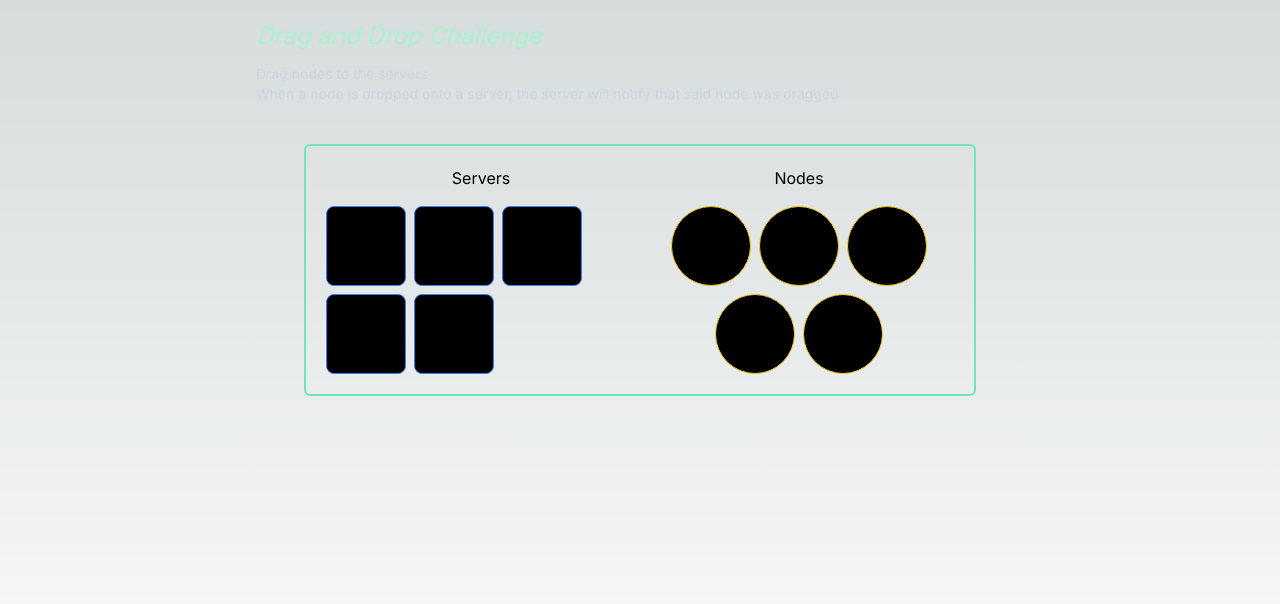
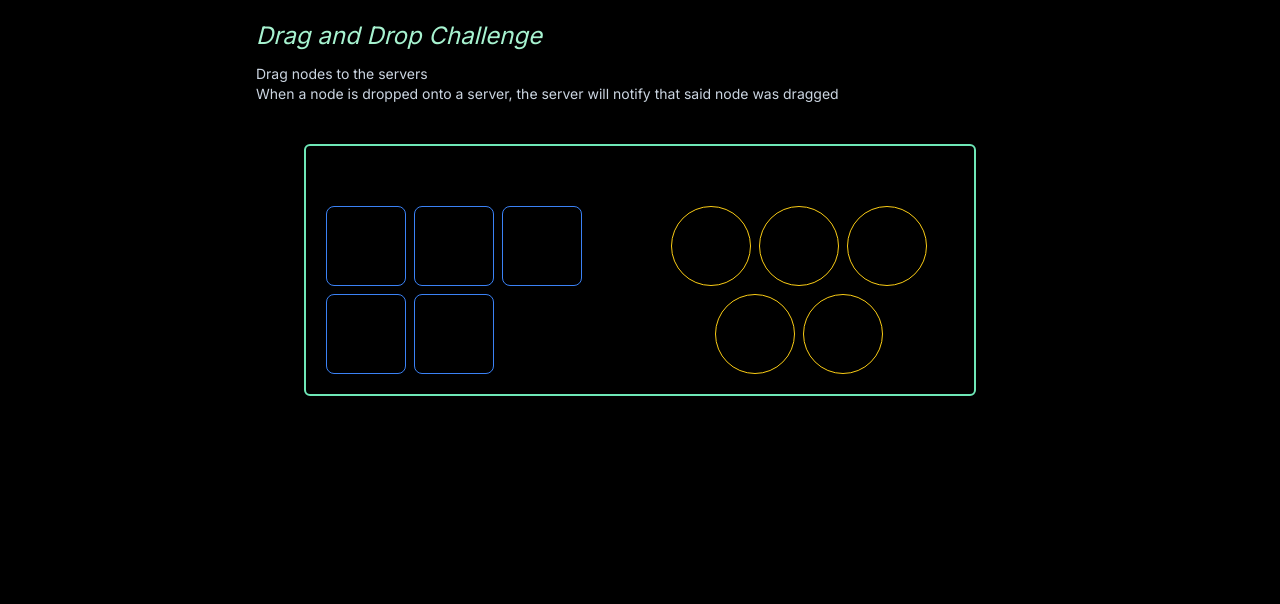
Before and after one commit to ronbarrantes/xc-drag-and-drop, a Next.js app: page / in a window 1280 px wide. Shown: the top 604 px of the page. Built offline with nearby package versions, Linux system fonts and the light colour scheme.

Commit message:
Tweak background (#5)

```diff
--- a/src/app/globals.css
+++ b/src/app/globals.css
@@ -18,10 +18,6 @@
 
 body {
   color: rgb(var(--foreground-rgb));
-  background: linear-gradient(
-      to bottom,
-      transparent,
-      rgb(var(--background-end-rgb))
-    )
-    rgb(var(--background-start-rgb));
+  /* background:  */
+  @apply bg-black
 }
```
